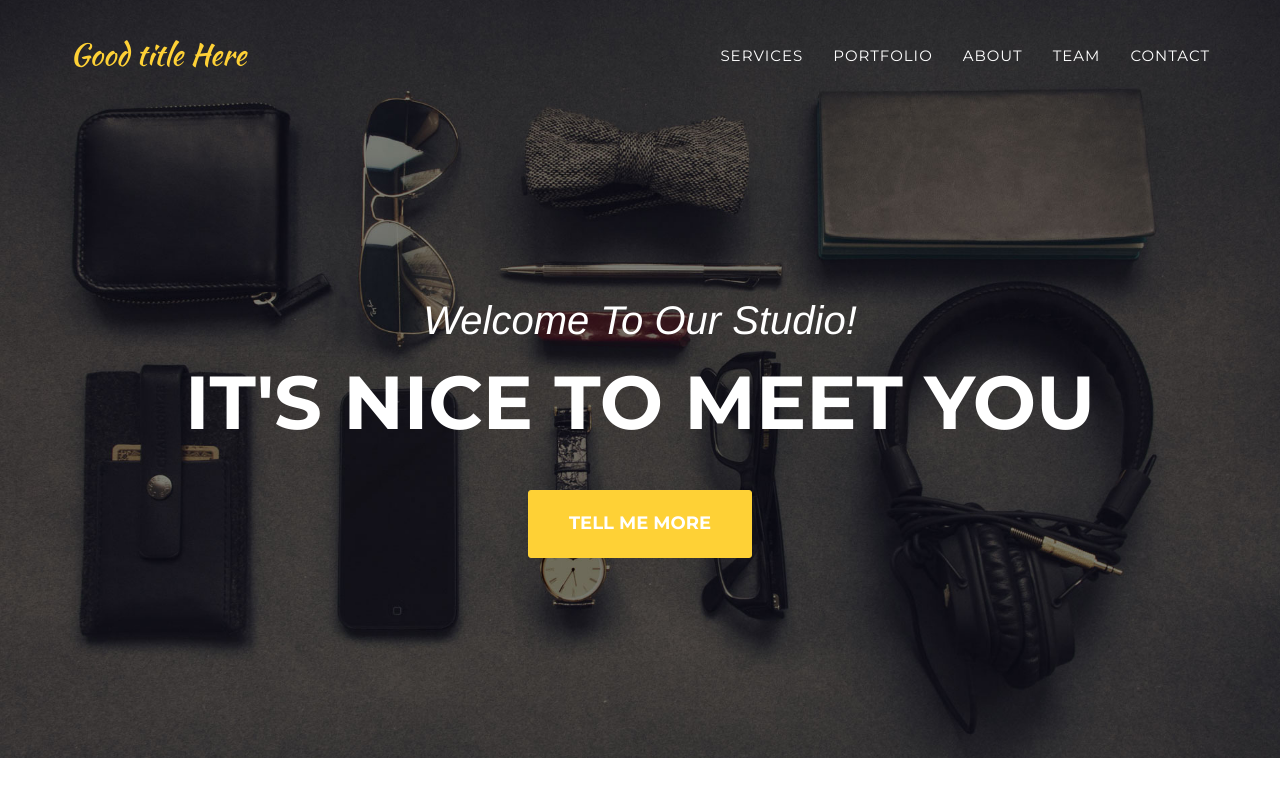
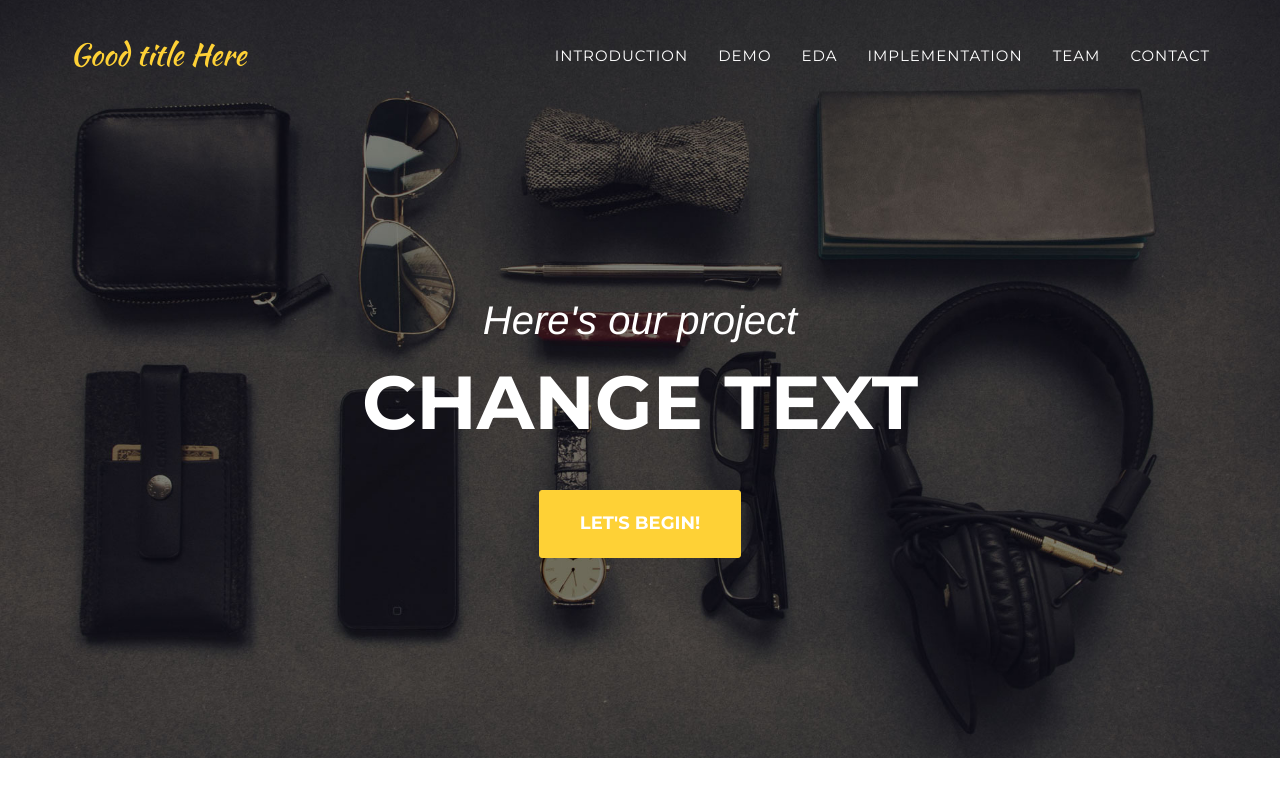
Before and after one commit to riacheruvu/109A_Final_Project, a Jekyll site: the page built from docs/index.html, in a window 1280 px wide and 900 px high. Shown: the top 797 px of the window. Built offline with Jekyll 4.4.1, drawn with Linux system fonts in a browser that asks for light colours; some web fonts are replaced.

Commit message:
Modifying header

```diff
--- a/docs/_includes/header.html
+++ b/docs/_includes/header.html
@@ -19,13 +19,16 @@
                         <a href="#page-top"></a>
                     </li>
                     <li>
-                        <a class="page-scroll" href="#services">Services</a>
+                        <a class="page-scroll" href="#services">Introduction</a>
                     </li>
                     <li>
-                        <a class="page-scroll" href="#portfolio">Portfolio</a>
+                        <a class="page-scroll" href="#portfolio">Demo</a>
                     </li>
                     <li>
-                        <a class="page-scroll" href="#about">About</a>
+                        <a class="page-scroll" href="#about">EDA</a>
+                    </li>
+                    <li>
+                        <a class="page-scroll" href="#services">Implementation</a>
                     </li>
                     <li>
                         <a class="page-scroll" href="#team">Team</a>
@@ -44,9 +47,9 @@
     <header>
         <div class="container">
             <div class="intro-text">
-                <div class="intro-lead-in">Welcome To Our Studio!</div>
-                <div class="intro-heading">It's Nice To Meet You</div>
-                <a href="#services" class="page-scroll btn btn-xl">Tell Me More</a>
+                <div class="intro-lead-in">Here's our project</div>
+                <div class="intro-heading">Change text</div>
+                <a href="#services" class="page-scroll btn btn-xl">Let's Begin!</a>
             </div>
         </div>
     </header>
```
